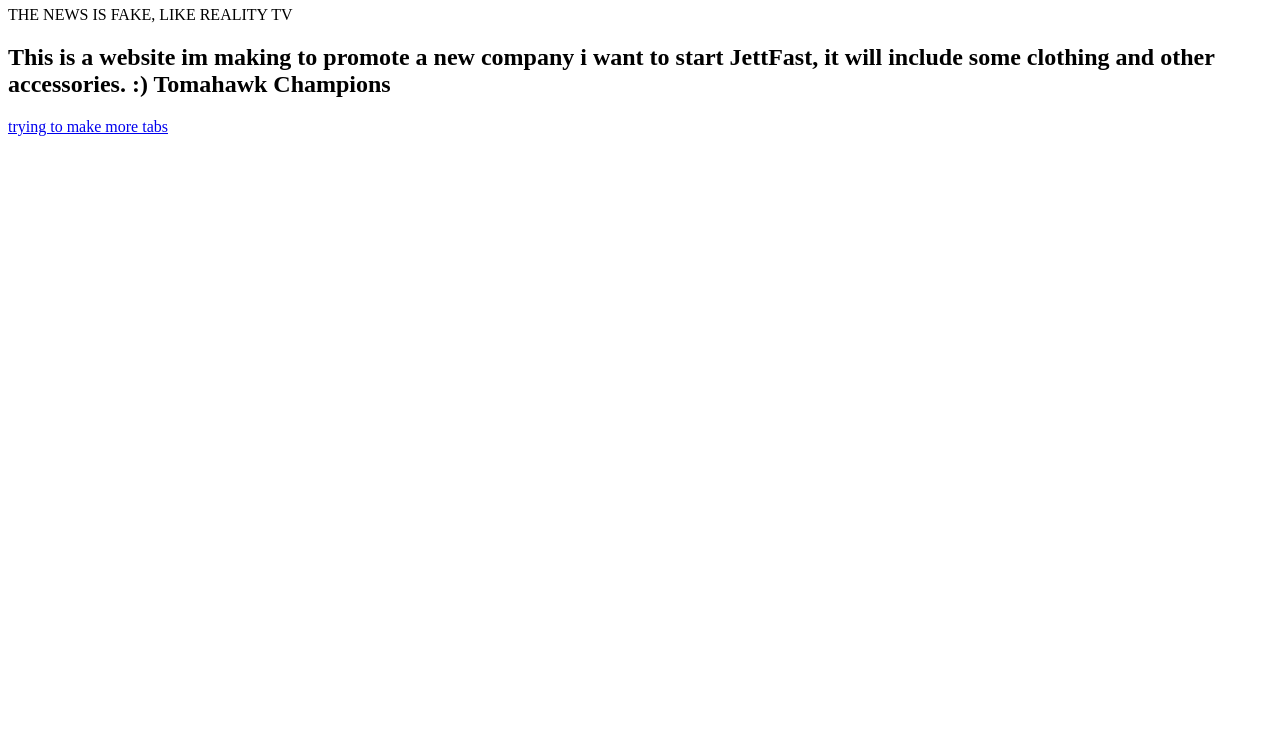
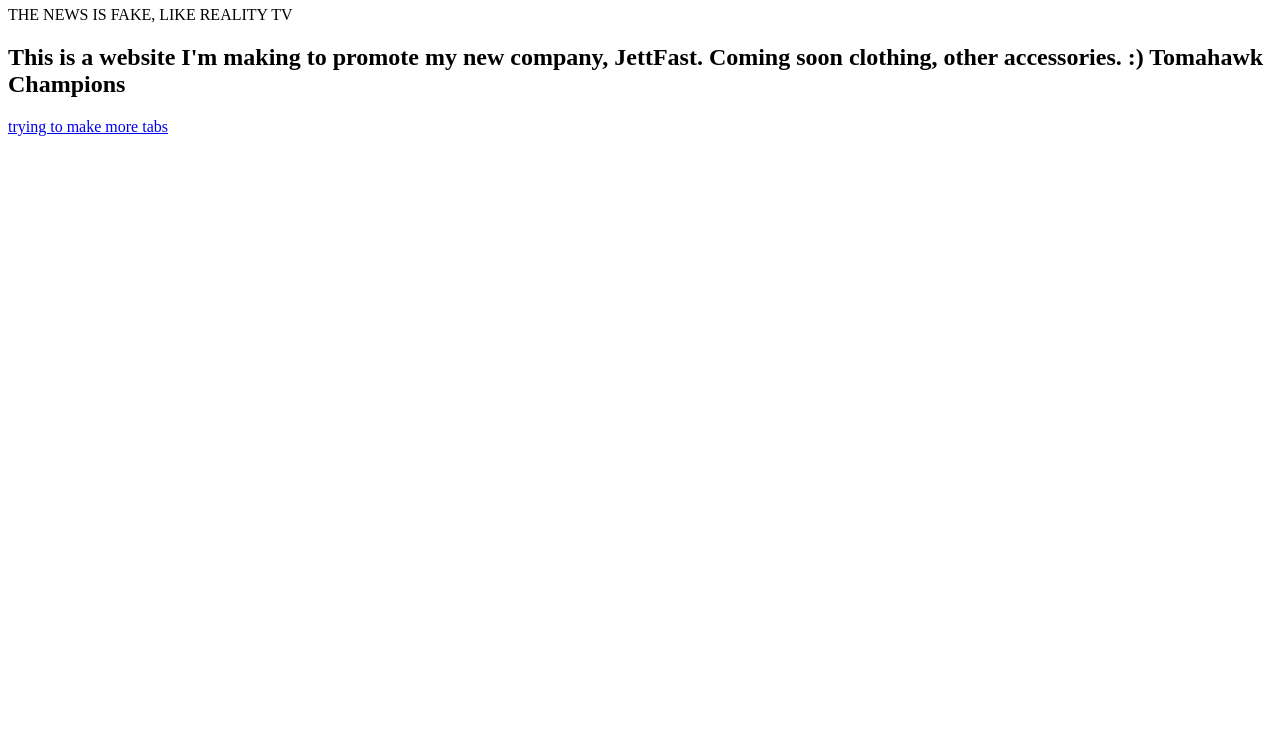
Before and after one commit to jett739/jettfast.us, a plain HTML site: page index.html in a window 1280 px wide. Shown: the part 60-800 px from the top of the page. Drawn offline with Linux system fonts and the light colour scheme.

Commit message:
Update index.html

```diff
--- a/index.html
+++ b/index.html
@@ -7,7 +7,7 @@
 
 THE NEWS IS FAKE, LIKE REALITY TV
 
-<H2> This is a website im making to promote a new company i want to start JettFast, it will include some clothing and other accessories. :)
+<H2> This is a website I'm making to promote my new company, JettFast. Coming soon clothing, other accessories. :)
 Tomahawk Champions </H2>
 <a href="/anotherpage.html">trying to make more tabs<a/>
 
```
